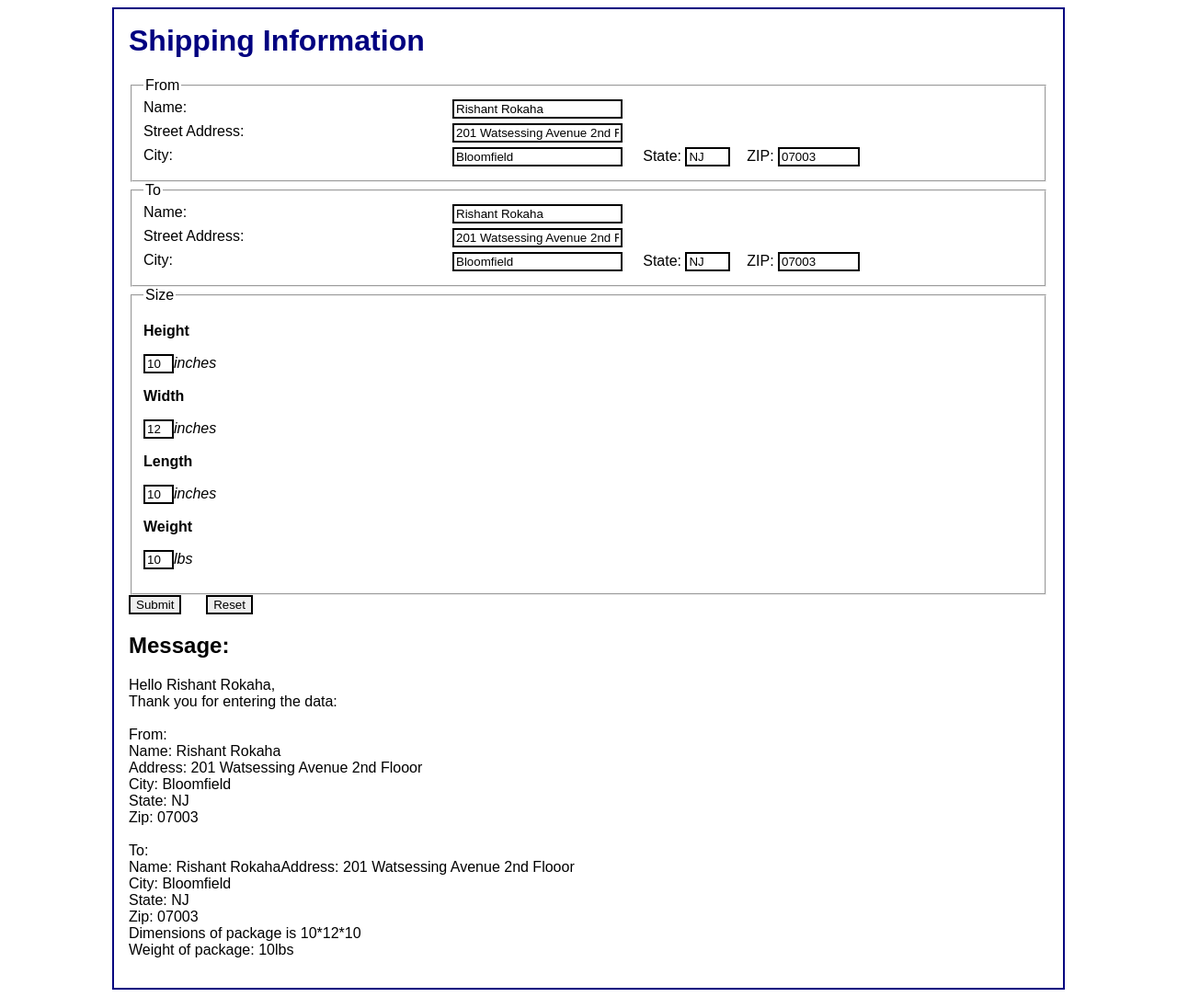
After one commit to Rixant/ADV-Web-Programming, a PHP site: page /Output.html in a window 1280 px wide. The commit adds this page. Shown: the whole page at 92% size. Run offline with PHP 8.4, Linux system fonts and the light colour scheme.

Commit message:
Add files via upload

```diff
--- /dev/null
+++ b/Assignment3/Output.html
@@ -0,0 +1,96 @@
+
+<!-- Name=Rishant Rokaha
+Date=8th March 2020
+Subject=ADV Web Programming
+Assignment=output.html -->
+
+
+<html>
+<head>
+  <title> Shipping Info </title>
+  <link rel="stylesheet" type="text/css" href="style.css">
+</head>
+<body>
+  <main>
+    <h1> Shipping Information </h1>
+    <form action="." method="post">
+      <input type="hidden" name="action" value="process_data">
+
+<fieldset><legend>From</legend>
+      <label>Name:</label>
+      <input type="text" name="from_name" value="Rishant Rokaha">
+      <br>
+
+      <label>Street Address:</label>
+      <input type="text" name="from_address" value="201 Watsessing Avenue 2nd Flooor">
+      <br>
+
+      <label> City:</label>
+        <input type="text" name="from_city" value="Bloomfield" >
+        &nbsp;&nbsp;&nbsp;
+        State:
+        <input name="from_state" type="text"  size="3" maxlength="2" value="NJ">
+        &nbsp;&nbsp;&nbsp;ZIP:
+        <input name="from_zip" type="text"  size="8" value="07003">
+      </label>
+    </fieldset>
+
+    <fieldset><legend>To</legend>
+          <label>Name:</label>
+          <input type="text" name="to_name" value="Rishant Rokaha">
+          <br>
+
+          <label>Street Address:</label>
+          <input type="text" name="to_address" value="201 Watsessing Avenue 2nd Flooor">
+          <br>
+
+
+          <label> City:</label>
+            <input type="text" name="to_city" value="Bloomfield">
+            &nbsp;&nbsp;&nbsp;
+            State:
+            <input name="to_state" type="text"  size="3" maxlength="2" value="NJ">
+            &nbsp;&nbsp;&nbsp;ZIP:
+            <input name="to_zip" type="text"  size="8" value="07003">
+          </label>
+        </fieldset>
+
+        <fieldset>
+          <legend>Size </legend>
+          <p><b>Height</b></p>
+            <input name="height" type="text"  size="1" maxlength="2" value="10"><i>inches</i>
+            <p><b>Width</b></p>
+            <input name="width" type="text"  size="1" maxlength="2" value="12" ><i>inches</i>
+            <p><b>Length</b></p>
+            <input name="length" type="text"  size="1" maxlength="2" value="10" ><i>inches</i>
+            <p><b>Weight</b></p>
+            <input name="weight" type="text"  size="1" maxlength="3" value="10"><i>lbs</i></p>
+  </fieldset>
+      <input type="submit" value="Submit">&nbsp;&nbsp;&nbsp;&nbsp;&nbsp;
+<input type="reset" name="Reset" value="Reset" href="index.php">&nbsp;&nbsp;&nbsp;&nbsp;&nbsp;
+      <br>
+      <form>
+
+        <h2>Message: </h2>
+        <p> Hello Rishant Rokaha,<br />
+Thank you for entering the data:<br />
+<br />
+From:<br />
+Name: Rishant Rokaha<br />
+Address: 201 Watsessing Avenue 2nd Flooor<br />
+City: Bloomfield<br />
+State: NJ<br />
+Zip: 07003<br />
+<br />
+To:<br />
+Name: Rishant RokahaAddress: 201 Watsessing Avenue 2nd Flooor<br />
+City: Bloomfield<br />
+State: NJ<br />
+Zip: 07003<br />
+Dimensions of package is 10*12*10<br />
+Weight of package: 10lbs        </p>
+
+
+      </main>
+    </body>
+    </html>
--- /dev/null
+++ b/Assignment3/style.css
@@ -0,0 +1,62 @@
+/*Name=Rishant Rokaha
+Date=8th March 2020
+Subject=ADV Web Programming
+Assignment=style.css */
+body{
+  font-family: Arial, Helvetica, sans-serif;
+}
+
+.button{
+  border: 5px solid black;
+}
+a{
+  text-decoration: none;
+}
+
+main{
+  display: block;
+  width: 1000px;
+  margin: 0 auto;
+  padding: 1em;
+  background: white;
+  border: 2px solid navy;
+
+}
+
+
+h1{
+  margin-top: 0;
+  color: navy;
+}
+
+label{
+  width: 20em;
+  float: left;
+  padding-right: 1em;
+  padding-bottom: 0.5em;
+}
+
+#data input{
+  float: left;
+  width: 15em;
+  margin-bottom: 0.5em;
+}
+
+
+#data span{
+  padding-left: 0.25em;
+}
+
+#buttons input{
+  float: left;
+  margin-bottom: 0.5em;
+  border: 2px solid black;
+}
+
+input{
+  border: 2px solid black;
+}
+
+br{
+  clear: left;
+}
```
Also changed, not shown: Assignment3/index.php (+241 -0 lines), Assignment3/package.php (added, +78 -0 lines).
